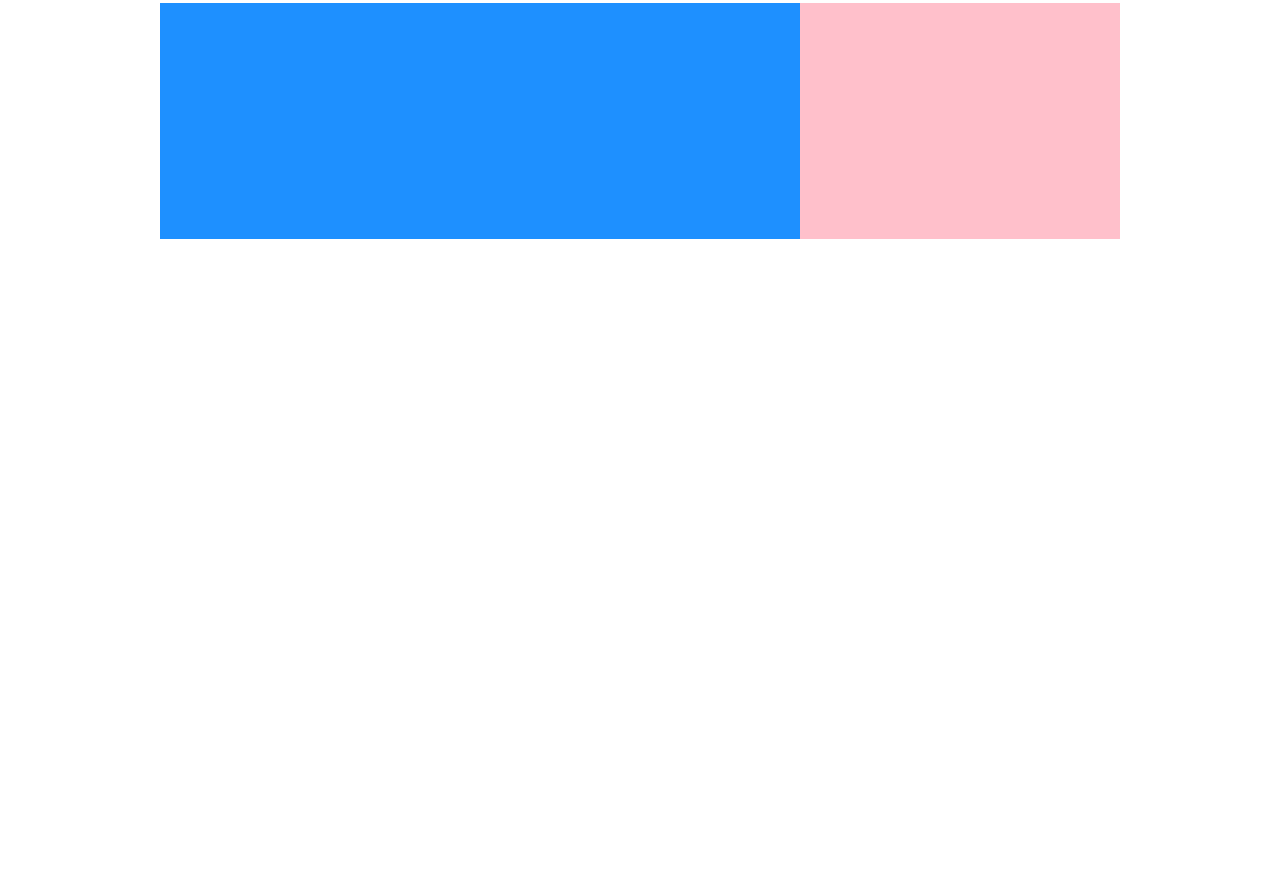
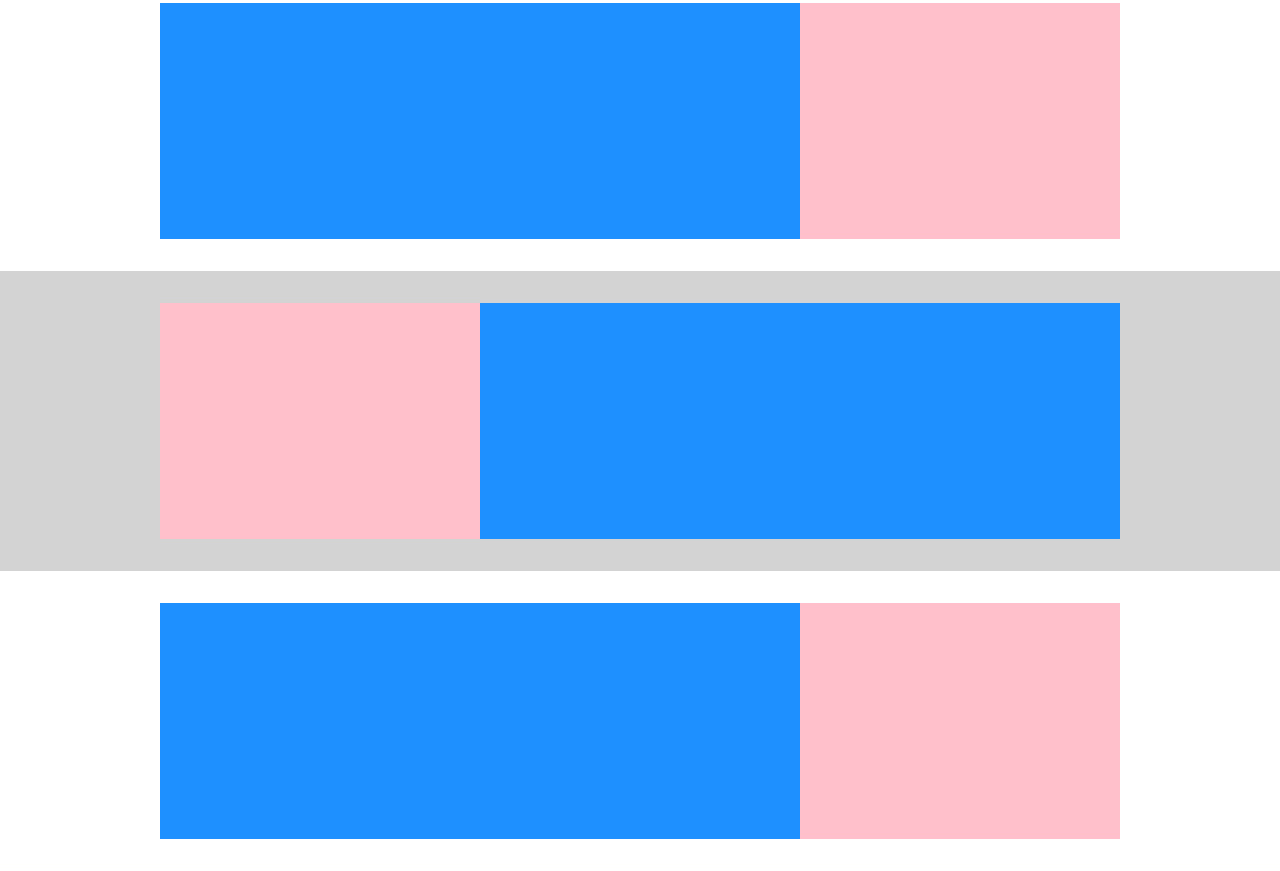
Before and after one commit to PirasSalvatore/htmlcss-struttura-discord, a plain HTML site: page index.html in a window 1280 px wide. Shown: the part 269-1140 px from the top of the page. Before the commit the page ends 800 px from the top, so only its background shows below. Drawn offline with Linux system fonts and the light colour scheme.

Commit message:
finish section comunity and fandom.
copy to section invite_only and modify flex-directio in comunity section

```diff
--- a/asset/css/style.css
+++ b/asset/css/style.css
@@ -52,8 +52,14 @@ body {
             }
         }
 
-        #invite_only {
+        #invite_only,
+        #fandom {
             background-color: var(--ds-bg-lighter);
+
+        }
+
+        #community {
+            background-color: var(--ds-bg-light);
 
         }
 
@@ -127,3 +133,7 @@ header {
     }
 
 }
+
+#community>.pgb-text_img {
+    flex-direction: row-reverse;
+}
--- a/index.html
+++ b/index.html
@@ -59,7 +59,43 @@
 
         <div id="invite_only">
 
-            <div class="pgb-text_img center flex-container" id="io_box">
+            <div class="pgb-text_img center flex-container">
+
+                <div class="box-img">
+
+                </div>
+
+                <section class="text">
+                    <h2></h2>
+                    <p></p>
+                </section>
+
+            </div>
+
+
+        </div>
+
+        <div id="community">
+
+            <div class="pgb-text_img center flex-container">
+
+                <div class="box-img">
+
+                </div>
+
+                <section class="text">
+                    <h2></h2>
+                    <p></p>
+                </section>
+
+            </div>
+
+
+        </div>
+
+        <div id="fandom">
+
+            <div class="pgb-text_img center flex-container">
 
                 <div class="box-img">
 
```
